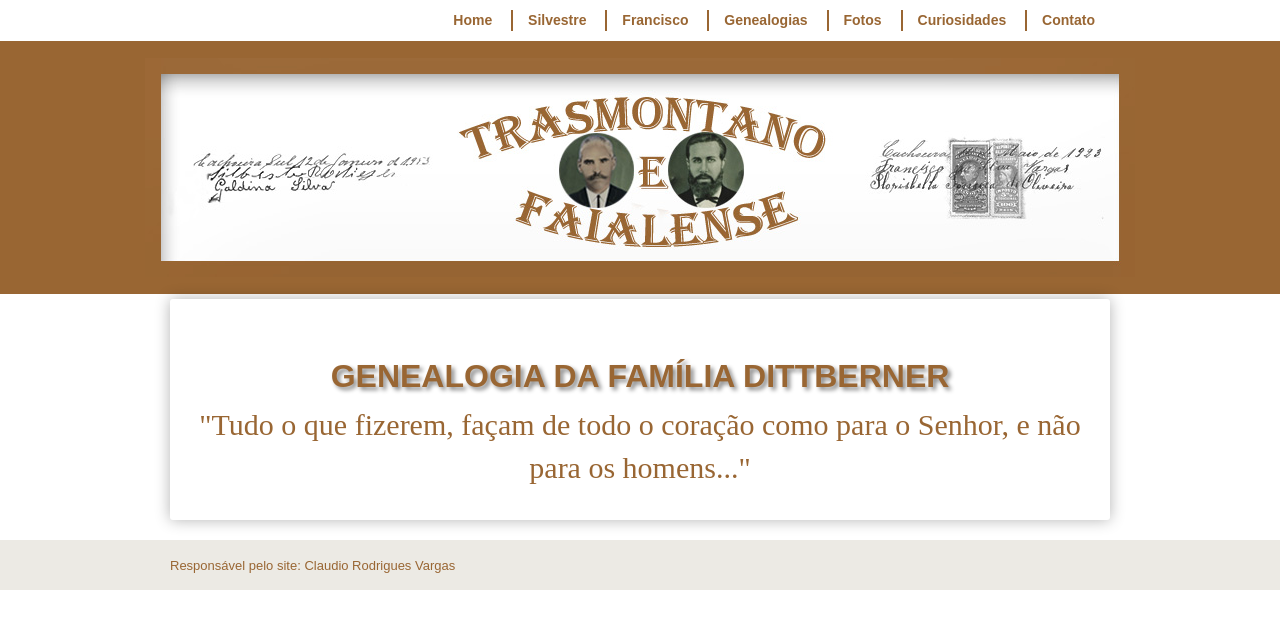
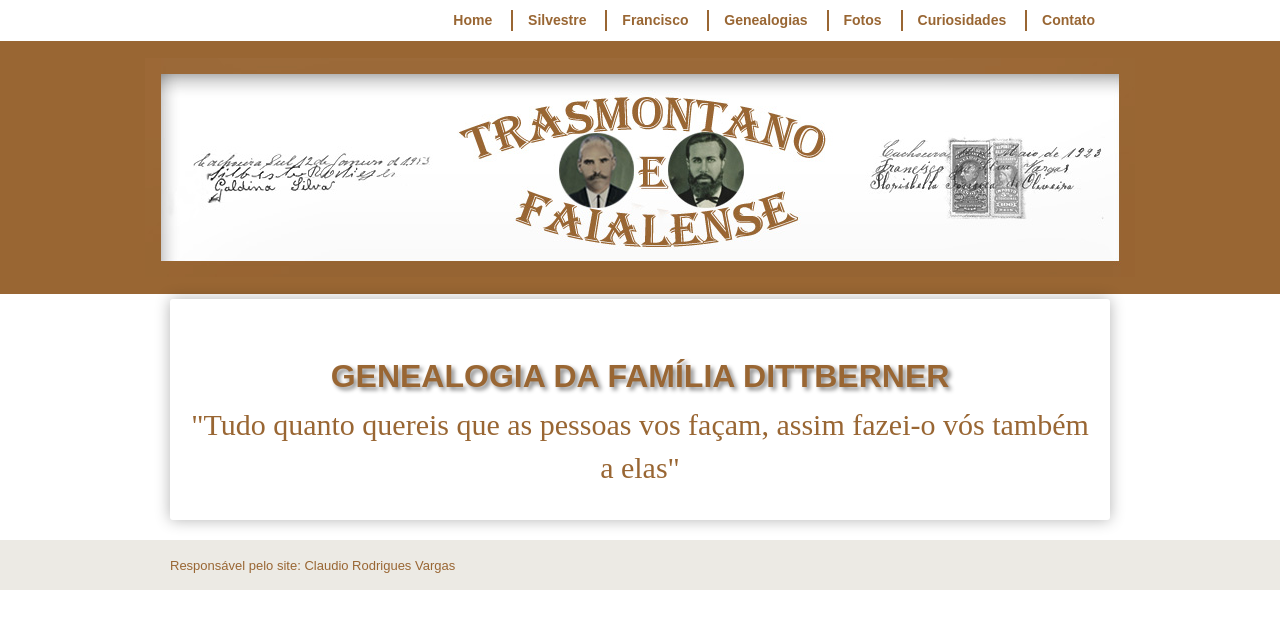
Before and after one commit to claudiovargas1955/claudiovargas1955.github.io, a Jekyll site: the page built from _pages/familia-dittberner.html, in a window 1280 px wide. Shown: the top 629 px of the page. Built offline with Jekyll 4.4.1, drawn with Linux system fonts in a browser that asks for light colours; some web fonts are replaced.

Commit message:
Update familia-dittberner.html

```diff
--- a/_pages/familia-dittberner.html
+++ b/_pages/familia-dittberner.html
@@ -98,5 +98,4 @@ details[open] summary {color:#996633;
 
 
 
-<p style="text-align:center; color:#996633; font-size:30px; font-family: 'Rancho', cursive ">"Tudo o que fizerem, façam de todo o
-coração como para o Senhor, e não para os homens..."</p>
+<p style="text-align:center; color:#996633; font-size:30px; font-family: 'Rancho', cursive ">"Tudo quanto quereis que as pessoas vos façam, assim fazei-o vós também a elas"</p>
```
